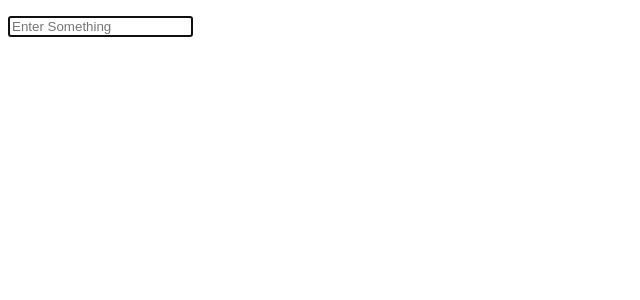
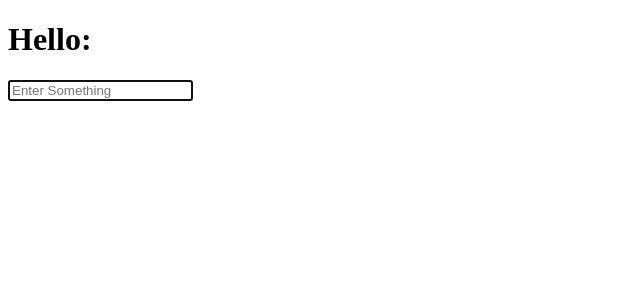
Before and after one commit to Ujjal-ENG/functional-react, a React (Create React App) app in the folder react-project-template/: page / in a window 1280 px wide. Shown: the top 300 px of the page, without its empty margins (0-640 px from the left). Built offline with nearby package versions, Linux system fonts and the light colour scheme.

Commit message:
right now know the useRef hooks use cases in react

```diff
--- a/react-project-template/src/components/Form.js
+++ b/react-project-template/src/components/Form.js
@@ -1,4 +1,5 @@
 import React, { useEffect, useRef } from 'react';
+import Input from './Input';
 
 const Form = () => {
     const inputRef = useRef(null);
@@ -9,9 +10,7 @@ const Form = () => {
 
     return (
         <div>
-            <p>
-                <input ref={inputRef} type="text" placeholder="Enter Something" />
-            </p>
+            <Input ref={inputRef} type="text" placeholder="Enter Something" />
         </div>
     );
 };
--- a/react-project-template/src/components/Input.js
+++ b/react-project-template/src/components/Input.js
@@ -1,7 +1,12 @@
 import React from 'react';
 
-const Input = () => {
-    return <div></div>;
+const Input = ({ type, placeholder }, ref) => {
+    return (
+        <div>
+            <h1>Hello: </h1>
+            <input ref={ref} type={type} placeholder={placeholder} />
+        </div>
+    );
 };
-
-export default Input;
+const forwardRefInput = React.forwardRef(Input);
+export default forwardRefInput;
```
